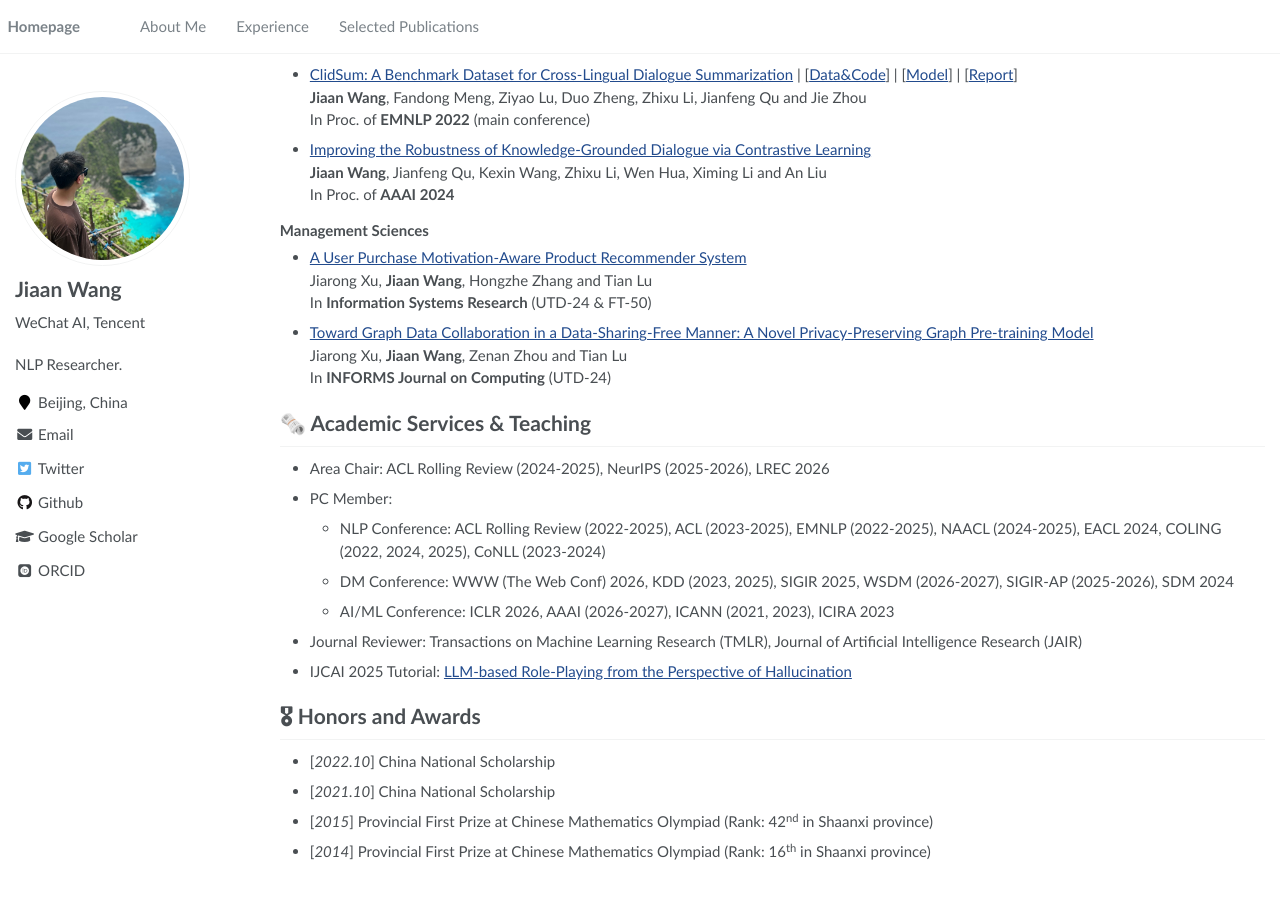
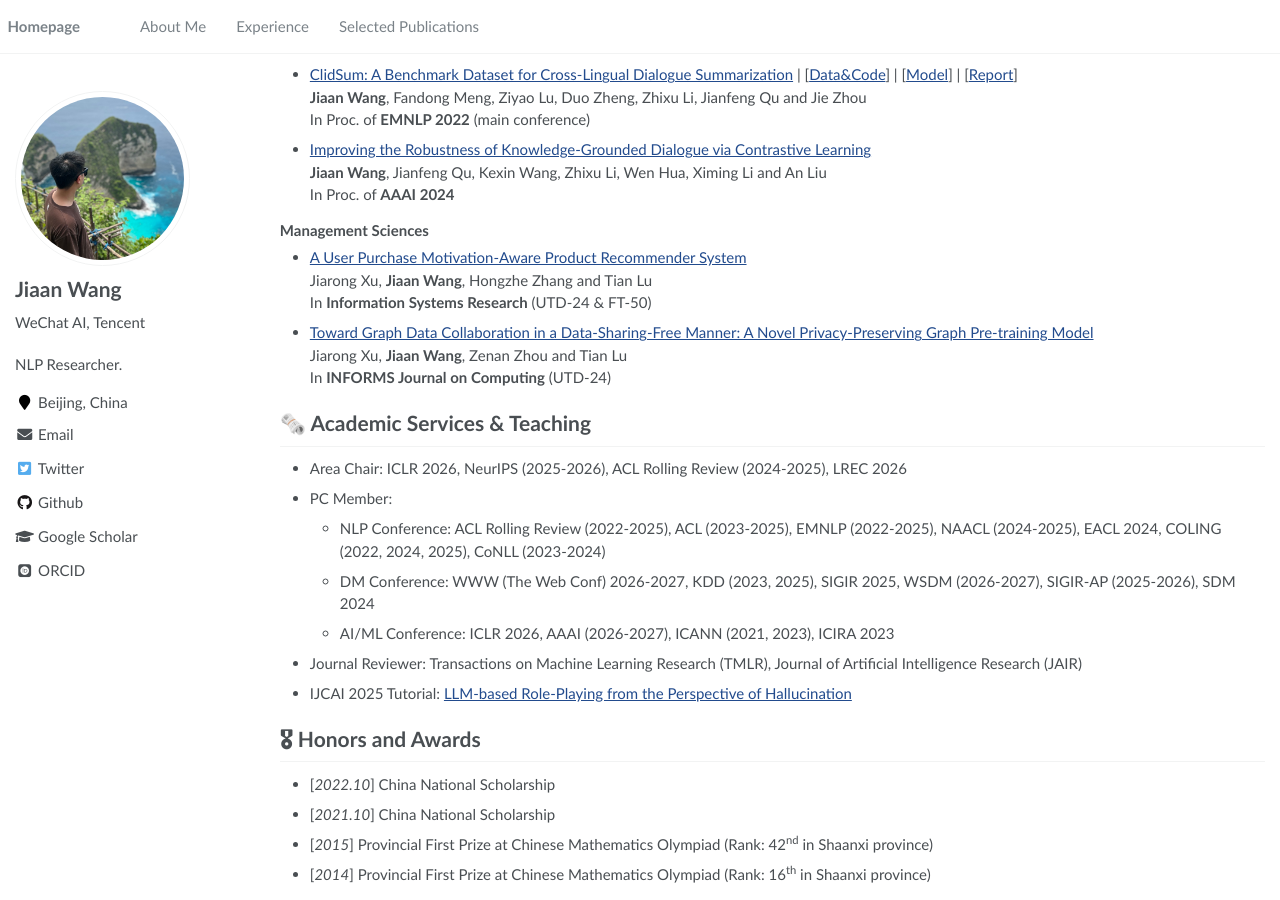
Before and after one commit to JiaanWang-academic/JiaanWang-academic.github.io, a Jekyll site: the page built from _pages/about.md, in a window 1280 px wide and 900 px high, scrolled down 1730 px. Built offline with Jekyll 4.4.1, drawn with Linux system fonts in a browser that asks for light colours; some web fonts are replaced; before the commit the page ends 2608 px from its top, so only the background shows below that.

Commit message:
Update about.md

```diff
--- a/_pages/about.md
+++ b/_pages/about.md
@@ -97,10 +97,10 @@ In **INFORMS Journal on Computing** (UTD-24)
 
 
 # 🗞️ Academic Services & Teaching
-- Area Chair: ACL Rolling Review (2024-2025), NeurIPS (2025-2026), LREC 2026
+- Area Chair: ICLR 2026, NeurIPS (2025-2026), ACL Rolling Review (2024-2025), LREC 2026
 - PC Member:
     - NLP Conference: ACL Rolling Review (2022-2025), ACL (2023-2025), EMNLP (2022-2025), NAACL (2024-2025), EACL 2024, COLING (2022, 2024, 2025), CoNLL (2023-2024)
-    - DM Conference: WWW (The Web Conf) 2026, KDD (2023, 2025), SIGIR 2025, WSDM (2026-2027), SIGIR-AP (2025-2026), SDM 2024
+    - DM Conference: WWW (The Web Conf) 2026-2027, KDD (2023, 2025), SIGIR 2025, WSDM (2026-2027), SIGIR-AP (2025-2026), SDM 2024
     - AI/ML Conference: ICLR 2026, AAAI (2026-2027), ICANN (2021, 2023), ICIRA 2023
 - Journal Reviewer: Transactions on Machine Learning Research (TMLR), Journal of Artificial Intelligence Research (JAIR)
 - IJCAI 2025 Tutorial: [LLM-based Role-Playing from the Perspective of Hallucination](https://ijcai-roleplay.github.io/)
```
